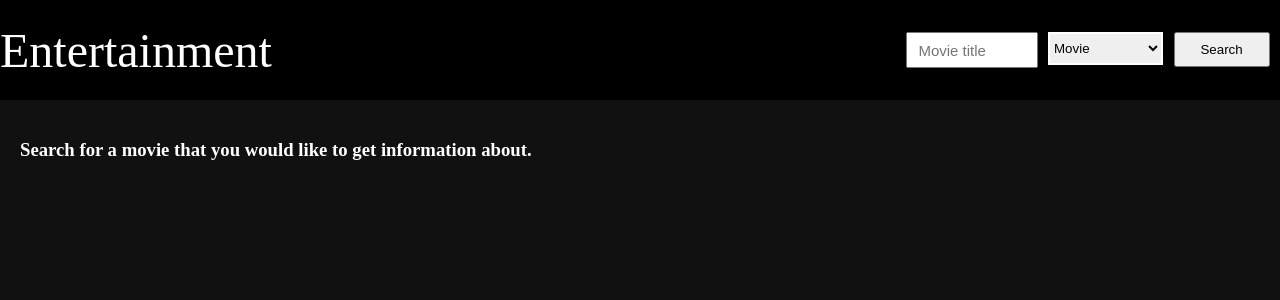
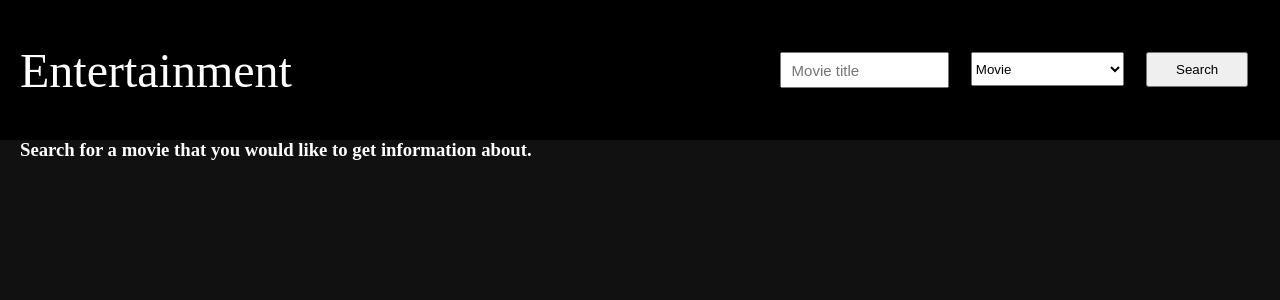
Before and after one commit to vico-design/movie-app, a React (Create React App) app: page / in a window 1280 px wide. Shown: the top 300 px of the page. Built offline with nearby package versions, Linux system fonts and the light colour scheme.

Commit message:
modify the search components styles

```diff
--- a/src/components/search/styles.css
+++ b/src/components/search/styles.css
@@ -1,5 +1,6 @@
 
   .search__container {
+    padding: 20px;
     display: flex;
     flex-wrap: nowrap;
     align-items: center;
@@ -19,9 +20,10 @@
   }
 
   .search__form {
-    width: 30%;
     display: flex;
     justify-content: space-evenly;
+    padding: 0 30px;
+    width: 40%;
   }
 
   .search__title{
@@ -36,20 +38,21 @@
   }
 
   .search__select {
-    height: 33px;
-    border: 2px solid white;
+    height: 34px;
     width: 30%;
   }
 
    .search__button {
     height: 35px;
-    width: 25%;
+    width: 20%;
 
   }
 
   @media only screen and (min-device-width: 360px) and (max-device-width: 700px) {
     .search__container {
       flex-direction: column;
+      padding: 20px 0px;
+
     }
     .search__form{
       width: 100%;
```
